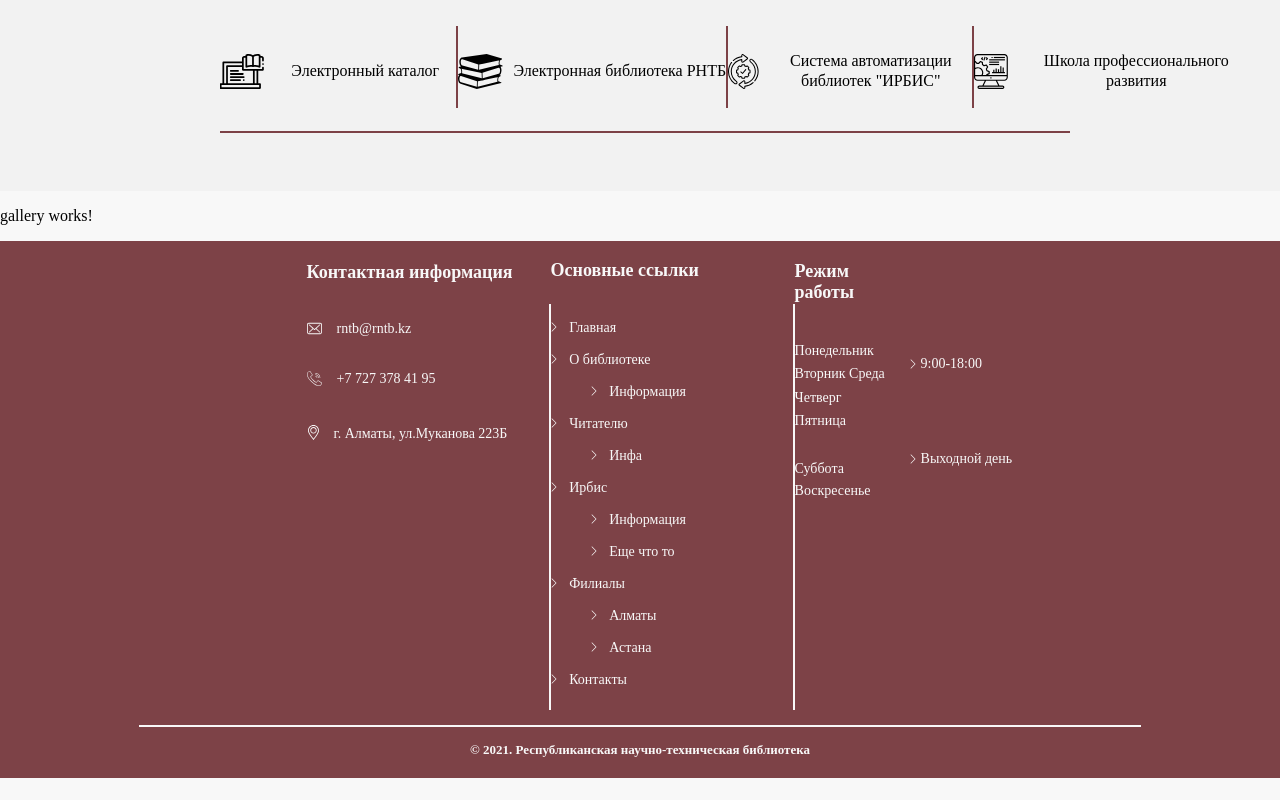
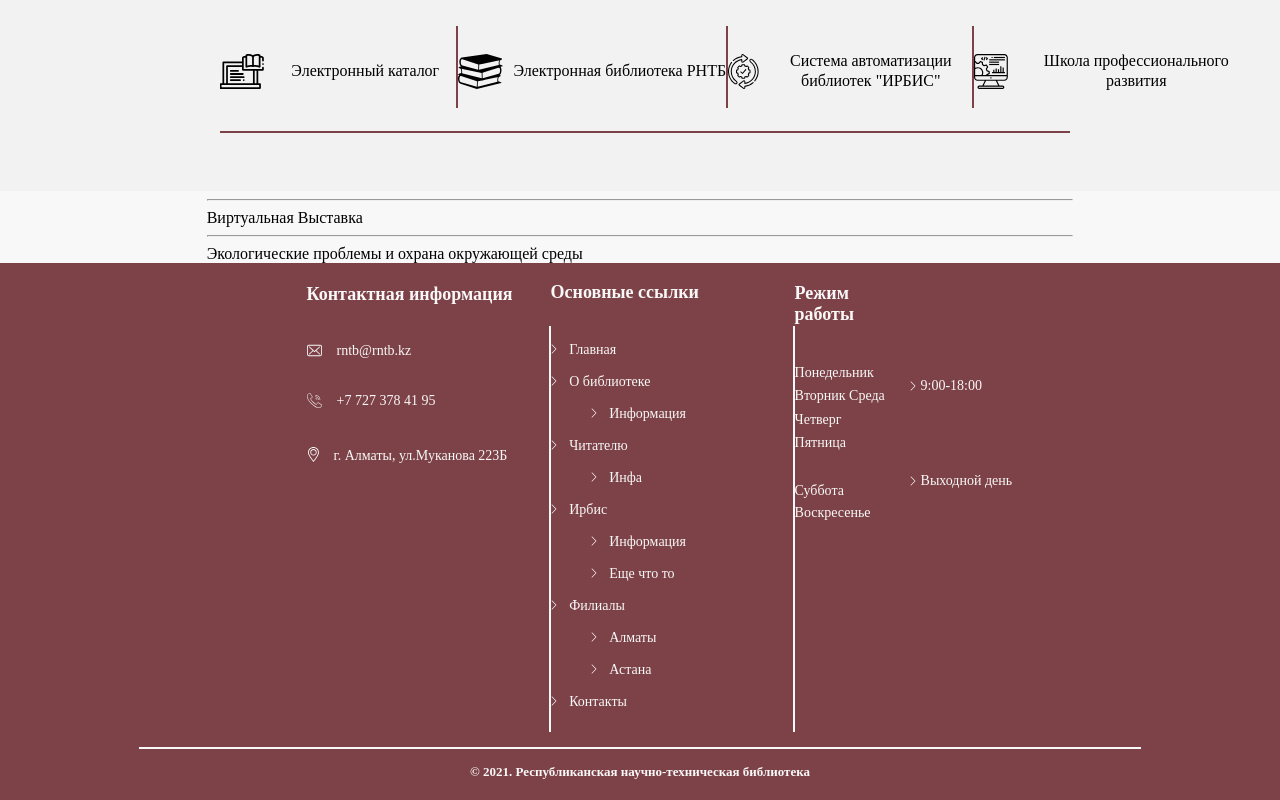
Before and after one commit to Zewnytop/rntb-front0311, an Angular app: page /gallery in a window 1280 px wide. Shown: the part 769-1569 px from the top of the page. Before the commit the page ends 1547 px from the top, so only its background shows below. Built offline with nearby package versions, Linux system fonts and the light colour scheme; a web font is replaced by a local one.

Commit message:
Филиалы(3)

```diff
--- a/src/app/gallery/gallery.component.html
+++ b/src/app/gallery/gallery.component.html
@@ -1 +1,14 @@
-<p>gallery works!</p>
+<div class="container">
+  <div class="gallery">
+
+    <div class="gallery-title">
+      <div class="title-first">
+        <hr class="title-hr">
+        <span class="title">Виртуальная Выставка</span>
+        <hr class="title-hr">
+      </div>
+      <span class="small-title">Экологические проблемы и охрана окружающей среды</span>
+    </div>
+
+  </div>
+</div>
--- a/src/gallery.less
+++ b/src/gallery.less
@@ -0,0 +1,12 @@
+.gallery{
+
+  .gallery-title{
+
+    .title{
+
+    }
+    .small-title{
+
+    }
+  }
+}
--- a/src/map.less
+++ b/src/map.less
@@ -31,8 +31,7 @@
   margin-bottom: 40px;
 
   .map-svg {
-    background: url("/assets/images/map/map.svg") center no-repeat;
-    width: 100%;
+    width: 100% !important;
     height: 737px;
   }
 
```
Also changed, not shown: src/app/map/map.component.html (+1 -2 lines), src/assets/images/map/map.svg (deleted).
